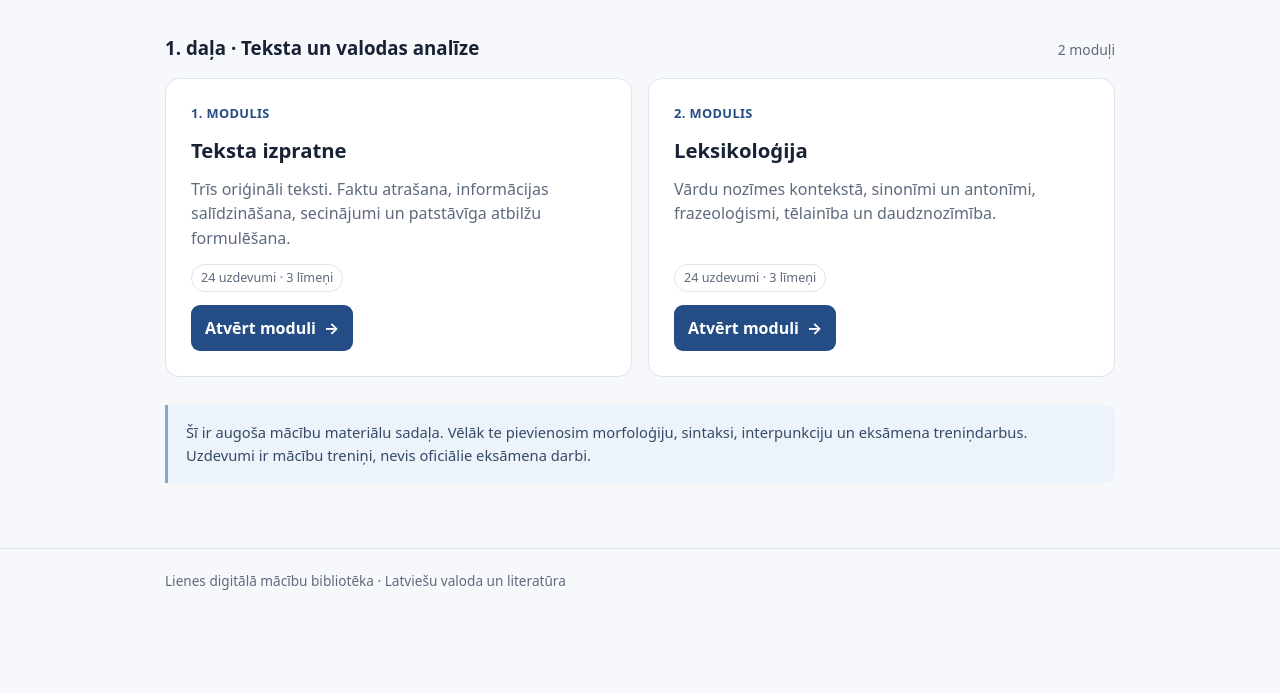
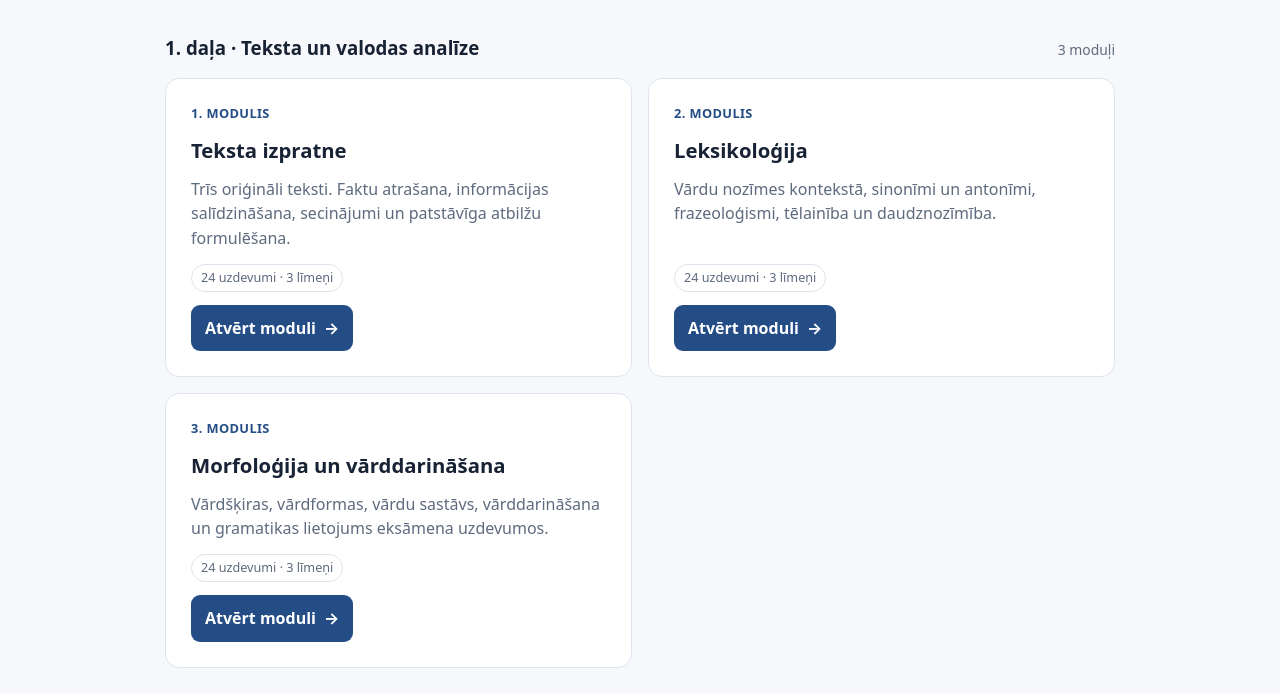
Before and after one commit to lienesskola/macibu-materiali, a plain HTML site: page 9-klase/eksamens/index.html in a window 1280 px wide. Shown: the part 253-946 px from the top of the page. Before the commit the page ends 880 px from the top, so only its background shows below. Drawn offline with Linux system fonts and the light colour scheme.

Commit message:
Update index.html

```diff
--- a/9-klase/eksamens/index.html
+++ b/9-klase/eksamens/index.html
@@ -53,7 +53,7 @@
     </div>
   </header>
   <main class="wrap">
-    <div class="section-label"><h2>1. daļa · Teksta un valodas analīze</h2><span class="count">2 moduļi</span></div>
+    <div class="section-label"><h2>1. daļa · Teksta un valodas analīze</h2><span class="count">3 moduļi</span></div>
     <div class="cards">
       <article class="card">
         <div class="meta">1. modulis</div>
@@ -68,9 +68,16 @@
         <p>Vārdu nozīmes kontekstā, sinonīmi un antonīmi, frazeoloģismi, tēlainība un daudznozīmība.</p>
         <span class="tag">24 uzdevumi · 3 līmeņi</span>
         <a class="button" href="./leksikologija_9kl.html">Atvērt moduli <span aria-hidden="true">→</span></a>
+        </article>
+        <article class="card">
+  <div class="meta">3. modulis</div>
+  <h3>Morfoloģija un vārddarināšana</h3>
+  <p>Vārdšķiras, vārdformas, vārdu sastāvs, vārddarināšana un gramatikas lietojums eksāmena uzdevumos.</p>
+  <span class="tag">24 uzdevumi · 3 līmeņi</span>
+  <a class="button" href="./morfologija_varddarinasana_9kl.html">Atvērt moduli <span aria-hidden="true">→</span></a>
       </article>
     </div>
-    <div class="note">Šī ir augoša mācību materiālu sadaļa. Vēlāk te pievienosim morfoloģiju, sintaksi, interpunkciju un eksāmena treniņdarbus. Uzdevumi ir mācību treniņi, nevis oficiālie eksāmena darbi.</div>
+    <div class="note">Šī ir augoša mācību materiālu sadaļa. Vēlāk te pievienosim sintaksi, interpunkciju un eksāmena treniņdarbus. Uzdevumi ir mācību treniņi, nevis oficiālie eksāmena darbi.</div>
   </main>
   <footer><div class="wrap">Lienes digitālā mācību bibliotēka · Latviešu valoda un literatūra</div></footer>
 </body>
```
